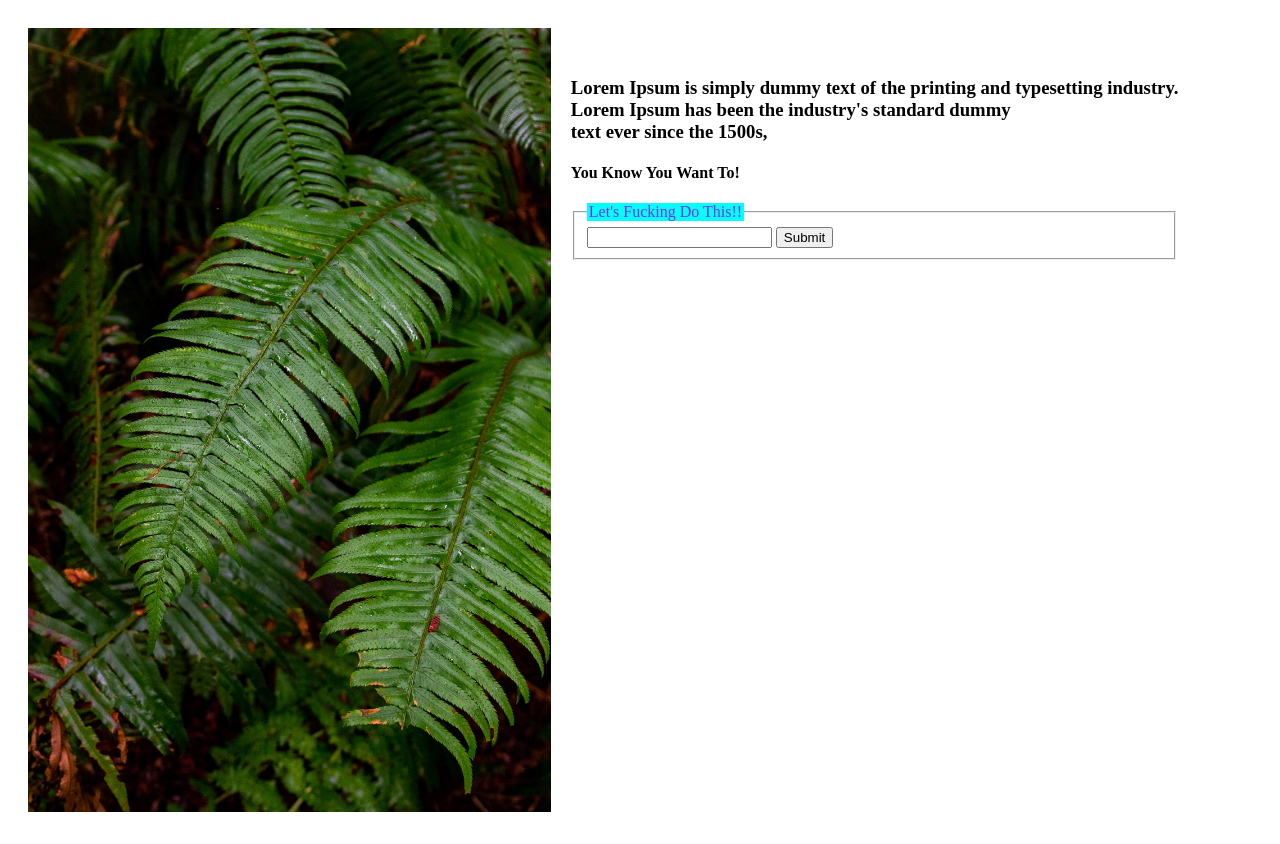
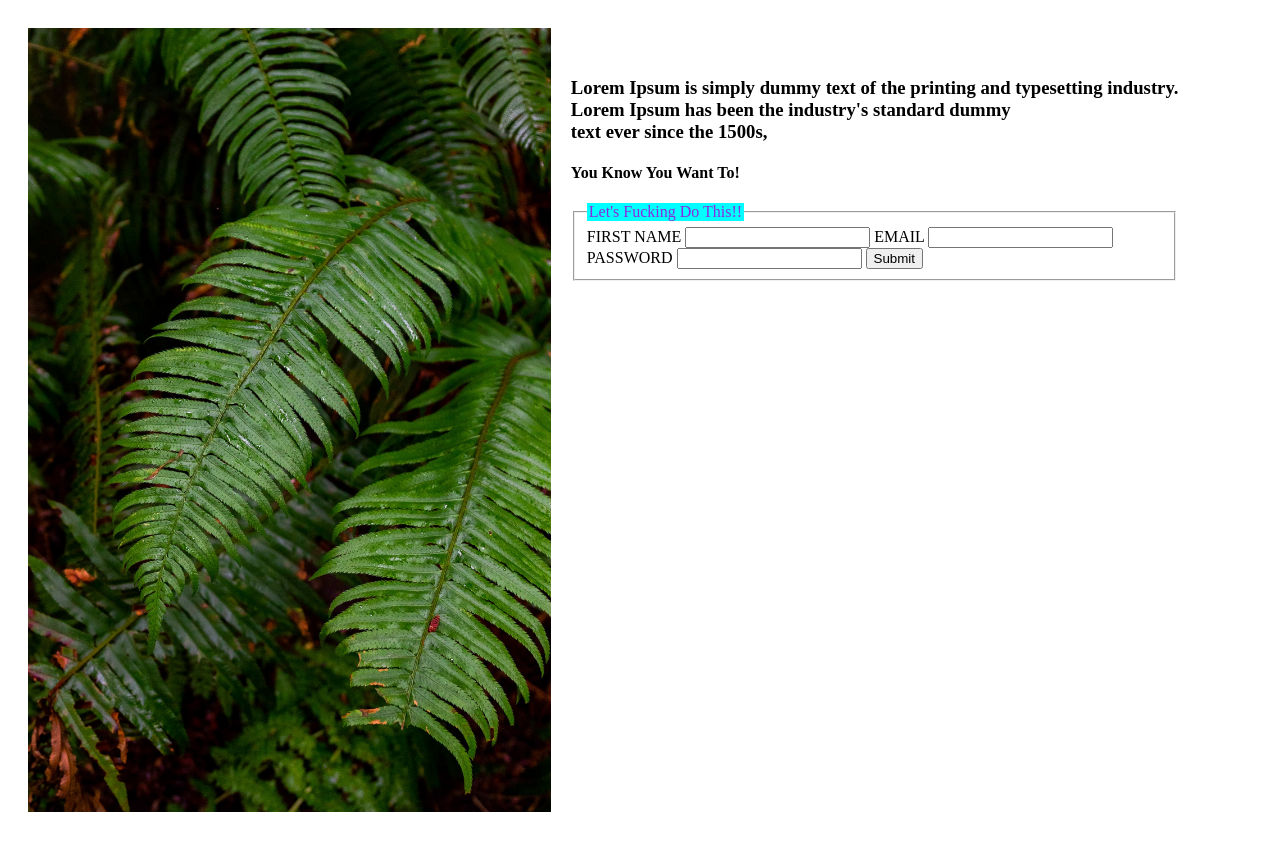
Before and after one commit to Daniel-Kav/hono-clerk-webhook, a plain HTML site: page index.html in a window 1280 px wide. Drawn offline with Linux system fonts and the light colour scheme.

Commit message:
configuring inputs

```diff
--- a/index.html
+++ b/index.html
@@ -20,7 +20,12 @@
                 <form action="#" method="post">
                     <fieldset>
                         <legend>Let's Fucking Do This!!</legend>
-                        <input type="email" name="email id="email">
+                        <label for="first_name">FIRST NAME</label>
+                        <input type="text" id="first_name" name="first_name">
+                        <label for="email">EMAIL</label>
+                        <input type="email" name="email" id="email"><br>
+                        <label for="password">PASSWORD</label>
+                        <input type="password" id="password" name="password">
                         <button type="submit"><span>Submit</span></button>
 
                     </fieldset>
```
